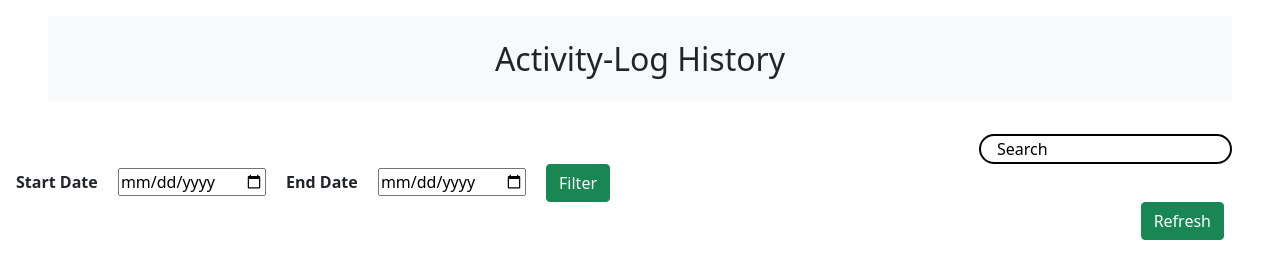
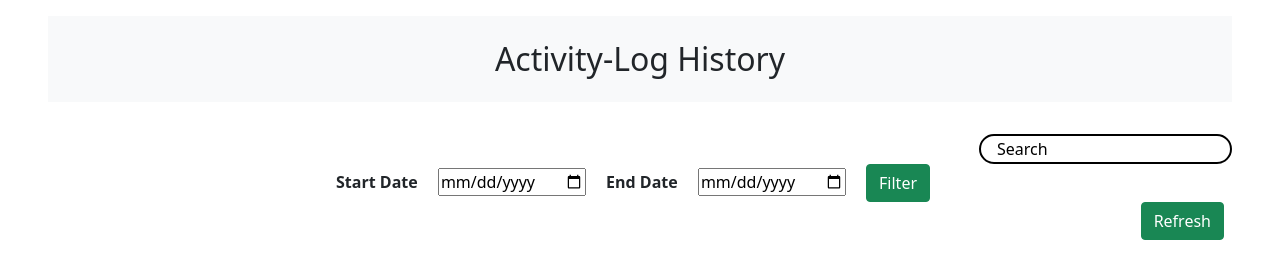
Before and after one commit to NetzOptimize/society, a Laravel app: page /activity-log in a window 1280 px wide. Shown: the part 92-356 px from the top of the page. Run offline with Laravel 10, Linux system fonts and the light colour scheme; the visitor is signed in with stand-in values (Sample User, id 1); data that the repository does not hold is empty; parts of the project's set-up code (start-up, migrations or seed data) failed here and were passed over; some libraries are stand-ins or nearby versions.

Commit message:
Update activitylog.blade.php

```diff
--- a/resources/views/activitylog.blade.php
+++ b/resources/views/activitylog.blade.php
@@ -13,8 +13,8 @@ Society User-Profile
 </div>
 
 {{-- datewise filter --}}
-<div class="payment hide">
-<form action="" method="GET" style="margin:0" id="payment-history-form">
+<div class="payment hide d-flex justify-content-center">
+<form action="" method="GET" style="margin:0" id="payment-history-form" class="w-50">
     <label class="ms-3 me-3 text-center"><b>Start Date</b></label>
     @if (request('start_date'))
     <input type="date" name="start_date" value={{ request('start_date') }}>
```
